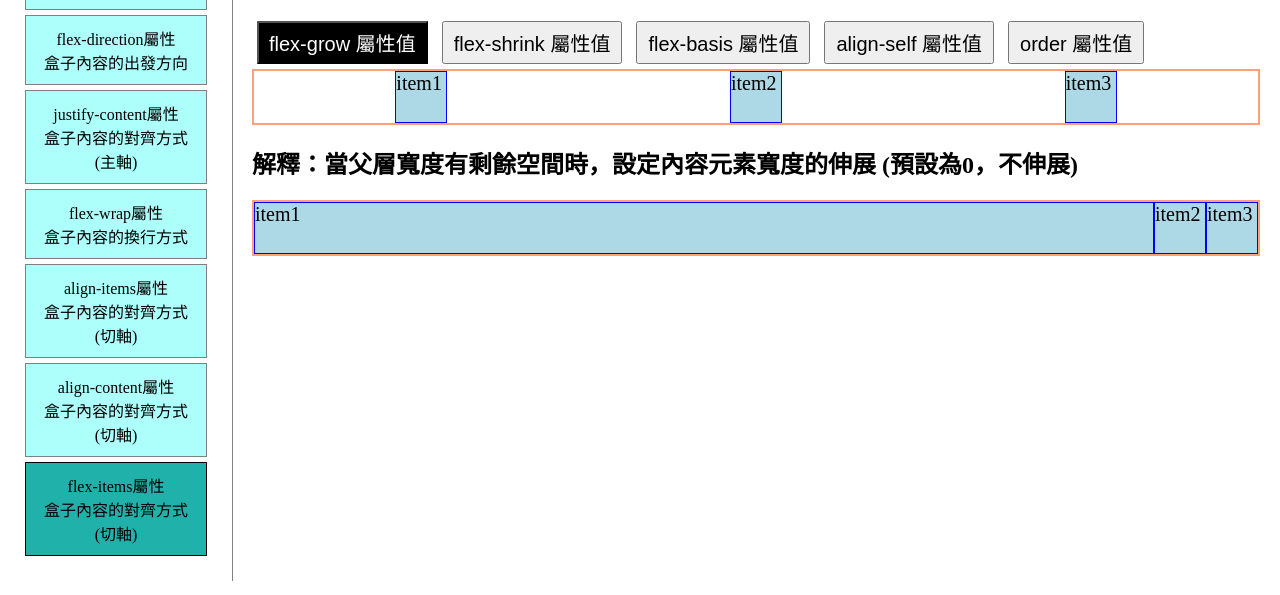
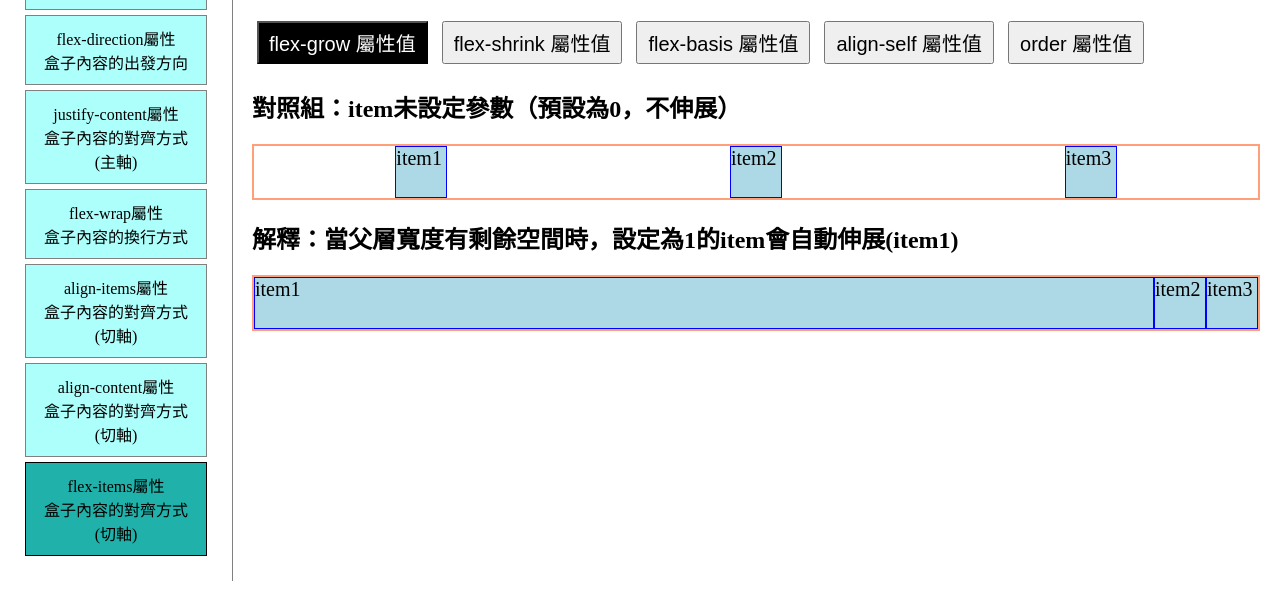
Before and after one commit to Eddie110102/flexbox, a plain HTML site: page flexItems.html in a window 1280 px wide. Both pictures are taken after a click on the button "flex-grow 屬性值". Shown: the part 101-696 px from the top of the page. Drawn offline with Linux system fonts and the light colour scheme.

Commit message:
修改個頁面預設內容

```diff
--- a/flexItems.html
+++ b/flexItems.html
@@ -5,7 +5,7 @@
     <meta http-equiv="X-UA-Compatible" content="IE=edge" />
     <meta name="viewport" content="width=device-width, initial-scale=1.0" />
     <link rel="stylesheet" href="nav.css" />
-    <title>flex-box</title>
+    <title>彈性盒子flexbox</title>
     <style>
       #box,.box {
         border: 2px solid lightsalmon;
@@ -67,12 +67,13 @@
         <button id="alignSelf">align-self 屬性值</button>
         <button id="order">order 屬性值</button>
       </div>
-      <div class="box">
-        <div class="item fg1 width200 o9">item1</div>
-        <div class="item width200 fb250 as-center o10">item2</div>
-        <div class="item width200 fs0">item3</div>
+      <h2>對照組：<span id="originDesc">item未設定參數（預設為0，不伸展）</span></h2>
+      <div class="box" id="default">
+        <div class="item width200">item1</div>
+        <div class="item width200">item2</div>
+        <div class="item width200">item3</div>
       </div>
-      <h2>解釋：<span id="description">當父層寬度有剩餘空間時，設定內容元素寬度的伸展 (預設為0，不伸展)</span></h2>
+      <h2>解釋：<span id="description">當當父層寬度有剩餘空間時，設定為1的item會自動伸展(item1)</span></h2>
       <div class="flexGrow" id="box">
         <div class="item fg1 width200 o9">item1</div>
         <div class="item width200 fb250 as-center o10">item2</div>
@@ -83,13 +84,22 @@
     <script>
       const btns = document.querySelectorAll("button");
       const box = document.getElementById("box");
+      const origin = document.getElementById("default");
       const description = document.getElementById("description");
+      const originDesc = document.getElementById("originDesc");
+      const originDescText = {
+        flexGrow: "item未設定參數（預設為0，不伸展）",
+        flexShrink: "item未設定參數（預設為1，寬度不夠時，自動壓縮item寬度）",
+        flexBasis: "item未設定參數（自動抓取item的width值）",
+        alignSelf: "item未設定參數（父層容器要先設定高度）",
+        order: "item未設定參數（與座標X軸原理相同，負數在左，正數在右）",
+      }
       const desText = {
-        flexGrow: "當父層寬度有剩餘空間時，設定內容元素寬度的伸展 (預設為0，不伸展)",
-        flexShrink: "當父層寬度空間不足時，設定內容元素寬度的收縮 (預設為1，壓縮內寬度)",
-        flexBasis: "元素寬度的基準值，設定的數值大於剩餘寬度時，會自動填滿",
-        alignSelf: "個別元素對齊方式 (父層容器要先設定高度)",
-        order: "個項目前後排序，與座標X軸原理相同(負數在左，正數在右)",
+        flexGrow: "當父層寬度有剩餘空間時，設定為1的item會自動伸展(item1)",
+        flexShrink: "當父層寬度空間不足時，設定為0的item不會收縮(item3)",
+        flexBasis: "設定元素寬度，當數值大於剩餘寬度時會自動填滿(item2)",
+        alignSelf: "個別元素對齊方式(item2)",
+        order: "個項目前後排序(item2及item3)",
       };
       for (let i = 0; i < btns.length; i++) {
         btns[i].addEventListener("click", (event) => {
@@ -102,7 +112,9 @@
       }
       function toggle(e, id) {
         box.className = id;
+        origin.className =  `box ${id}`
         description.innerHTML = desText[id];
+        originDesc.innerHTML = originDescText[id];
       }
     </script>
   </body>
```
Also changed, not shown: alignContent.html (+3 -6 lines), alignItems.html (+1 -1 lines), flexDirection.html (+5 -5 lines), flexWrap.html (+2 -2 lines), index.html (+3 -3 lines).
